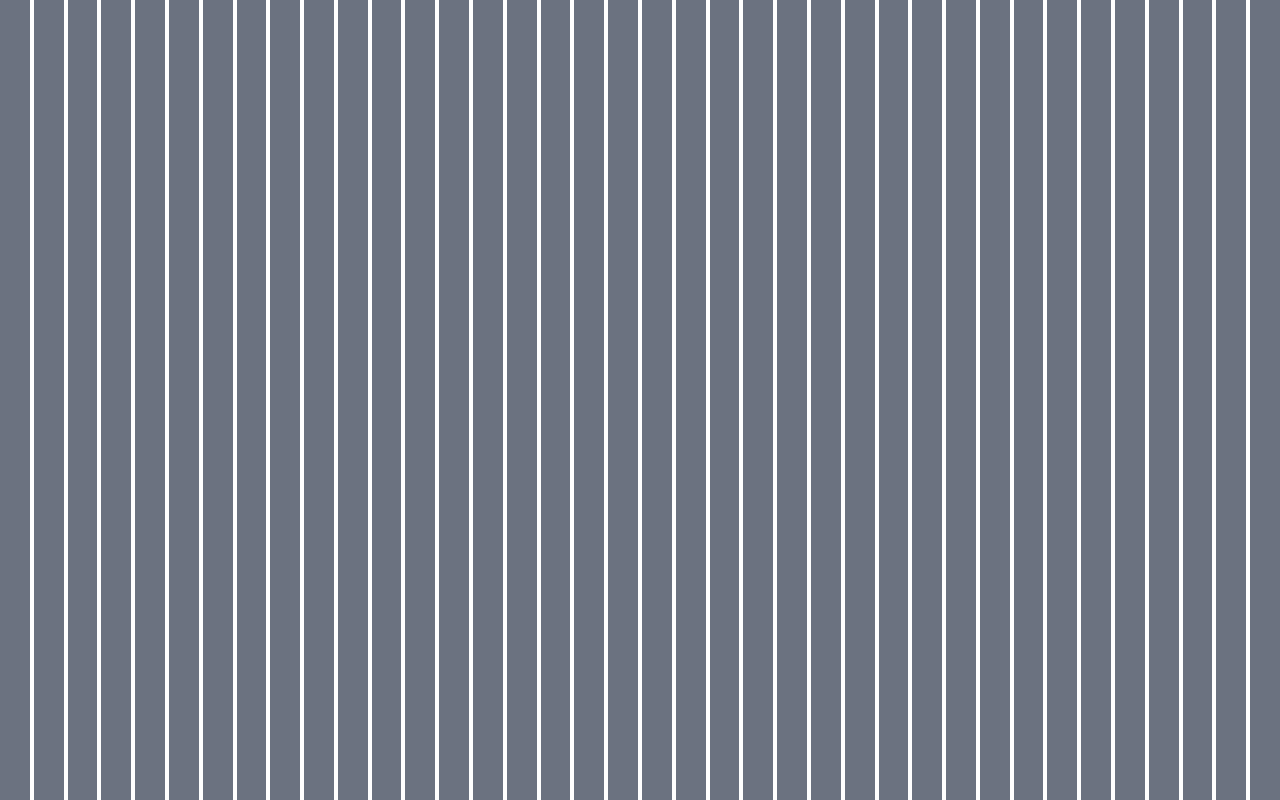
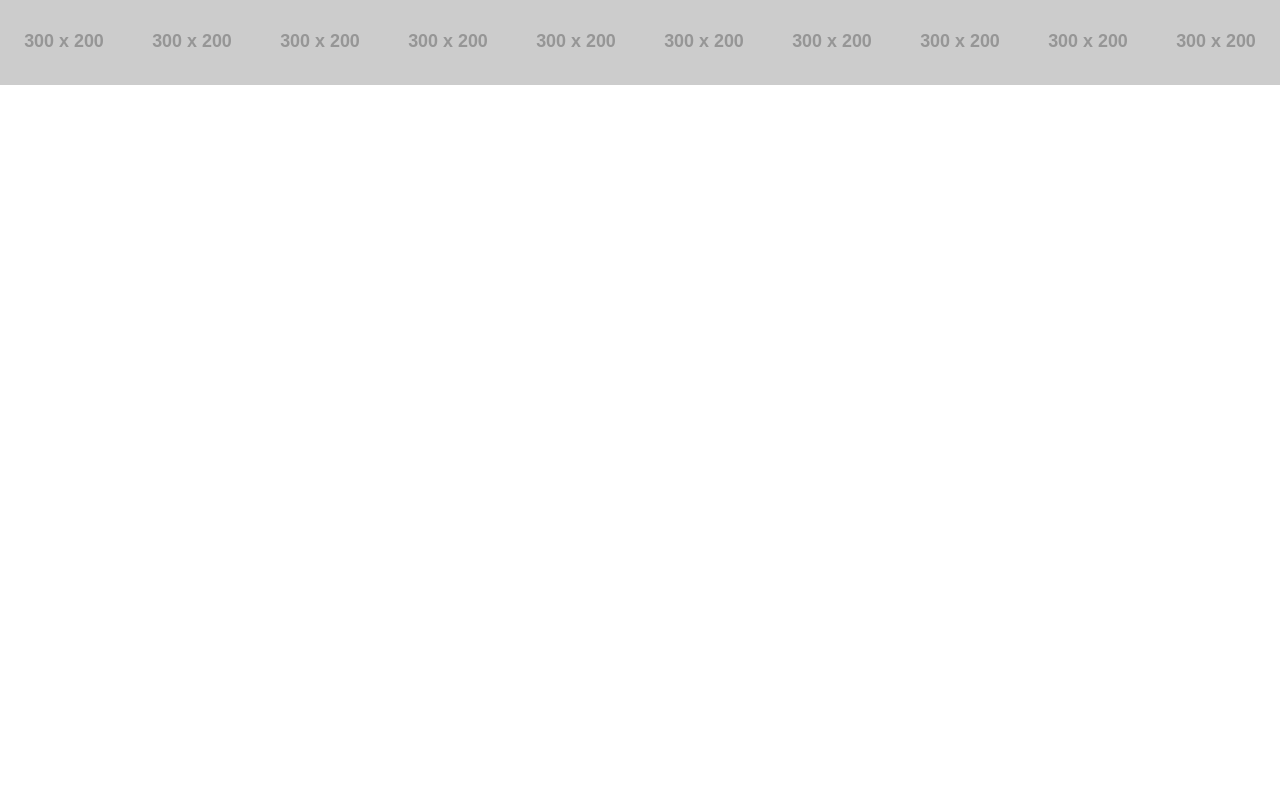
Before and after one commit to Cabbie1337/virtual-berlin-techological-museum, a website: page index.html in a window 1280 px wide. Drawn offline with nearby package versions, Linux system fonts and the light colour scheme; placeholder pictures from the web are drawn by us.

Commit message:
actually do something

```diff
--- a/index.html
+++ b/index.html
@@ -5,49 +5,40 @@
     <meta http-equiv="X-UA-Compatible" content="IE=edge">
     <meta name="viewport" content="width=device-width, initial-scale=1.0">
     <title>Document</title>
-    <link rel="stylesheet" href="assets/style.css">
-    <script src="app.js"></script>
+    <script src="https://cdn.tailwindcss.com"></script>
 </head>
-<body class="h-screen">
-    <div class="grid grid-cols-38 gap-1 h-screen">
-        <div class="bg-gray-500"></div>
-        <div class="bg-gray-500"></div>
-        <div class="bg-gray-500"></div>
-        <div class="bg-gray-500"></div>
-        <div class="bg-gray-500"></div>
-        <div class="bg-gray-500"></div>
-        <div class="bg-gray-500"></div>
-        <div class="bg-gray-500"></div>
-        <div class="bg-gray-500"></div>
-        <div class="bg-gray-500"></div>
-        <div class="bg-gray-500"></div>
-        <div class="bg-gray-500"></div>
-        <div class="bg-gray-500"></div>
-        <div class="bg-gray-500"></div>
-        <div class="bg-gray-500"></div>
-        <div class="bg-gray-500"></div>
-        <div class="bg-gray-500"></div>
-        <div class="bg-gray-500"></div>
-        <div class="bg-gray-500"></div>
-        <div class="bg-gray-500"></div>
-        <div class="bg-gray-500"></div>
-        <div class="bg-gray-500"></div>
-        <div class="bg-gray-500"></div>
-        <div class="bg-gray-500"></div>
-        <div class="bg-gray-500"></div>
-        <div class="bg-gray-500"></div>
-        <div class="bg-gray-500"></div>
-        <div class="bg-gray-500"></div>
-        <div class="bg-gray-500"></div>
-        <div class="bg-gray-500"></div>
-        <div class="bg-gray-500"></div>
-        <div class="bg-gray-500"></div>
-        <div class="bg-gray-500"></div>
-        <div class="bg-gray-500"></div>
-        <div class="bg-gray-500"></div>
-        <div class="bg-gray-500"></div>
-        <div class="bg-gray-500"></div>
-        <div class="bg-gray-500"></div>
-      </div>
+<body class="flex">
+
+    <script>
+        // create 10 divs
+        for (var i = 0; i < 10; i++) {
+            var div = document.createElement('div');
+            div.classList.add('h-screen');
+            // add a image element to the div
+            var img = document.createElement('img');
+            img.src = 'https://via.placeholder.com/300x200';
+            div.appendChild(img);
+            document.body.appendChild(div);
+
+            // when clicking on the image make a popup
+            img.addEventListener('click', function(e) {
+                var popup = document.createElement('div');
+                popup.classList.add('bg-white', 'rounded', 'shadow-lg', 'p-4', 'absolute', 'pin-t', 'pin-r', 'pin-l', 'pin-b', 'z-10', 'w-full', 'h-full');
+                popup.innerHTML = '<h1 class="text-2xl">Hello World</h1>';
+                // add a close button
+                var close = document.createElement('button');
+                close.classList.add('absolute', 'pin-t', 'pin-r', 'pin-l', 'pin-b', 'z-10', 'text-white', 'bg-red-500', 'rounded', 'shadow-lg', 'p-2', 'hover:bg-red-600', 'hover:text-white');
+                close.innerHTML = '&times;';
+                popup.appendChild(close);
+                // when clicking on the close button remove the popup
+                close.addEventListener('click', function(e) {
+                    popup.remove();
+                });
+
+                document.body.appendChild(popup);
+            });
+        }
+
+    </script>
 </body>
 </html>
```
